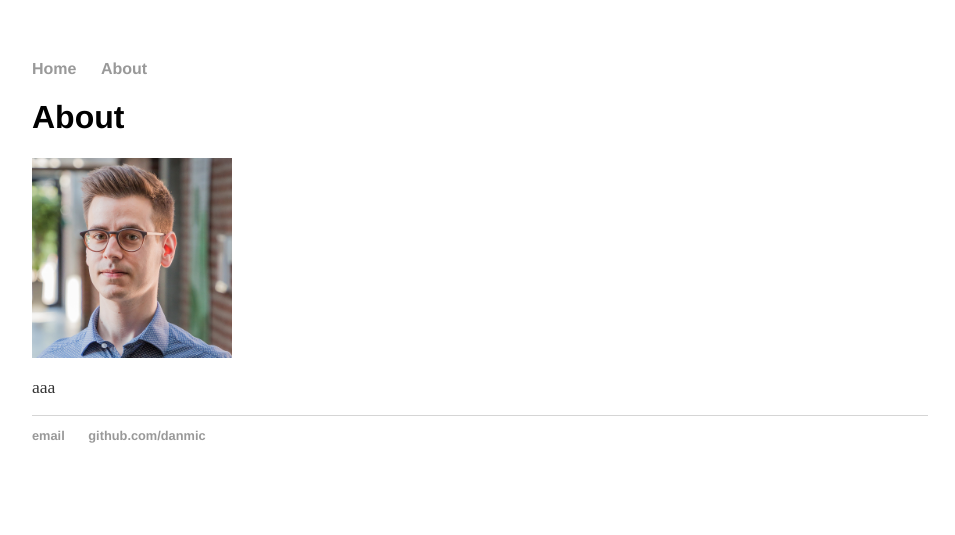
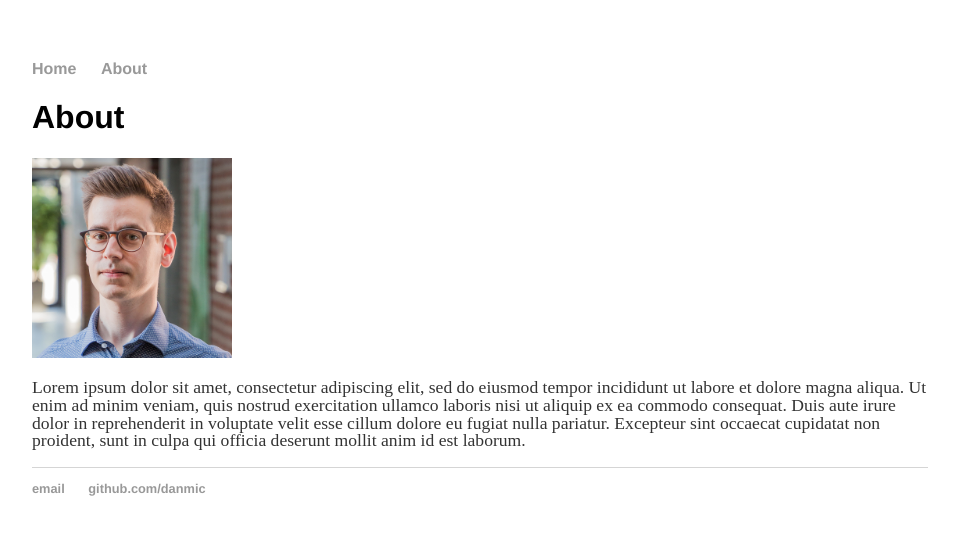
Before and after one commit to danmic/danmic.github.io, a Jekyll site: the page built from about.html, in a window 1280 px wide. Shown: the top 535 px of the page, without its empty margins (160-1115 px from the left). Built offline with Jekyll 4.4.1, drawn with Linux system fonts in a browser that asks for light colours.

Commit message:
about section update

```diff
--- a/about.html
+++ b/about.html
@@ -7,5 +7,5 @@
 	<div class="a">
 	<img  class="b" alt="Daniel Michelsanti" src="assets/CV-Photo.jpg" height="200" width="200">
 	</div>
-	<p> aaa </p>
+	<p> Lorem ipsum dolor sit amet, consectetur adipiscing elit, sed do eiusmod tempor incididunt ut labore et dolore magna aliqua. Ut enim ad minim veniam, quis nostrud exercitation ullamco laboris nisi ut aliquip ex ea commodo consequat. Duis aute irure dolor in reprehenderit in voluptate velit esse cillum dolore eu fugiat nulla pariatur. Excepteur sint occaecat cupidatat non proident, sunt in culpa qui officia deserunt mollit anim id est laborum. </p>
 </div><!-- /.blurb -->
```
